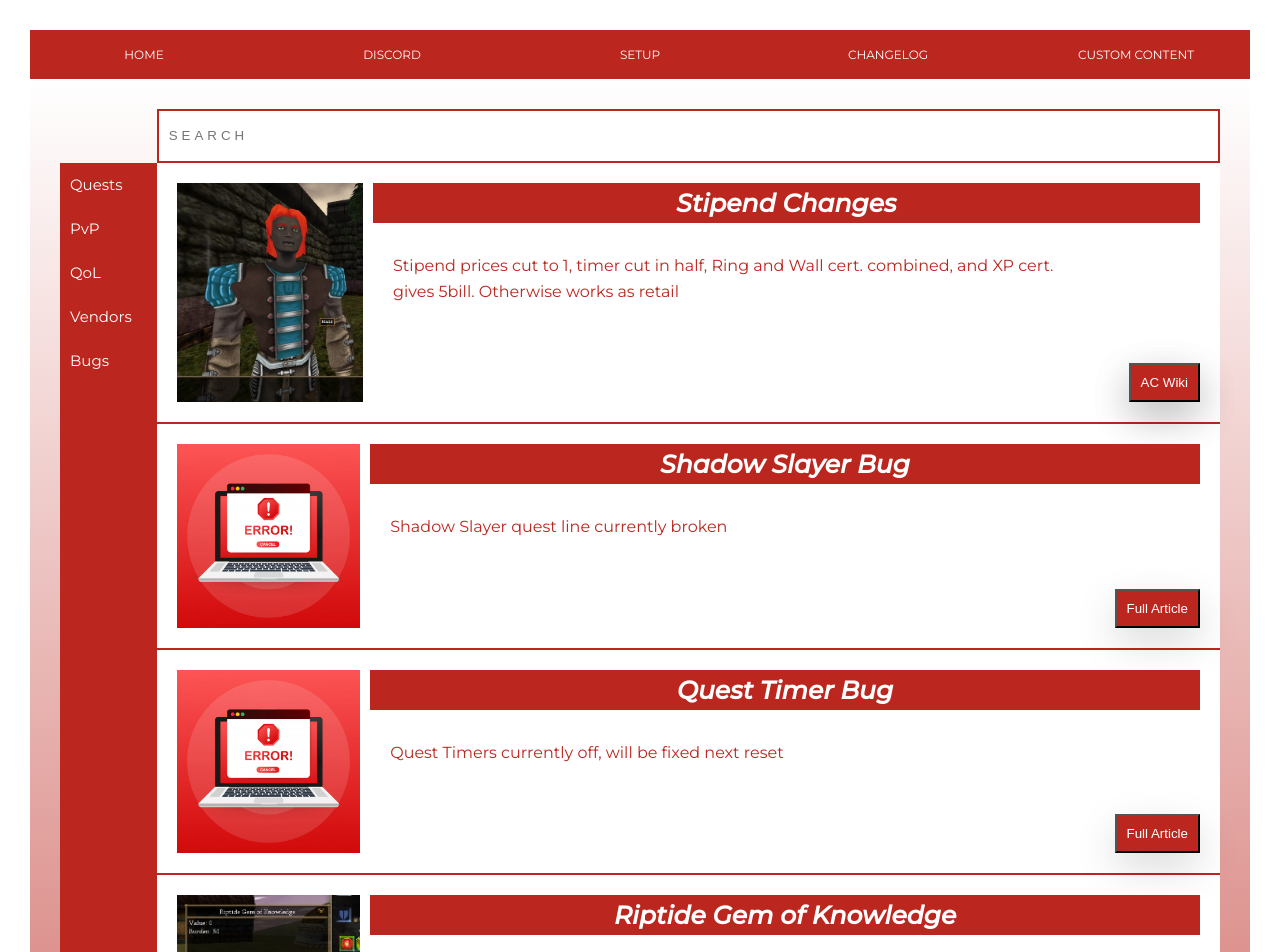
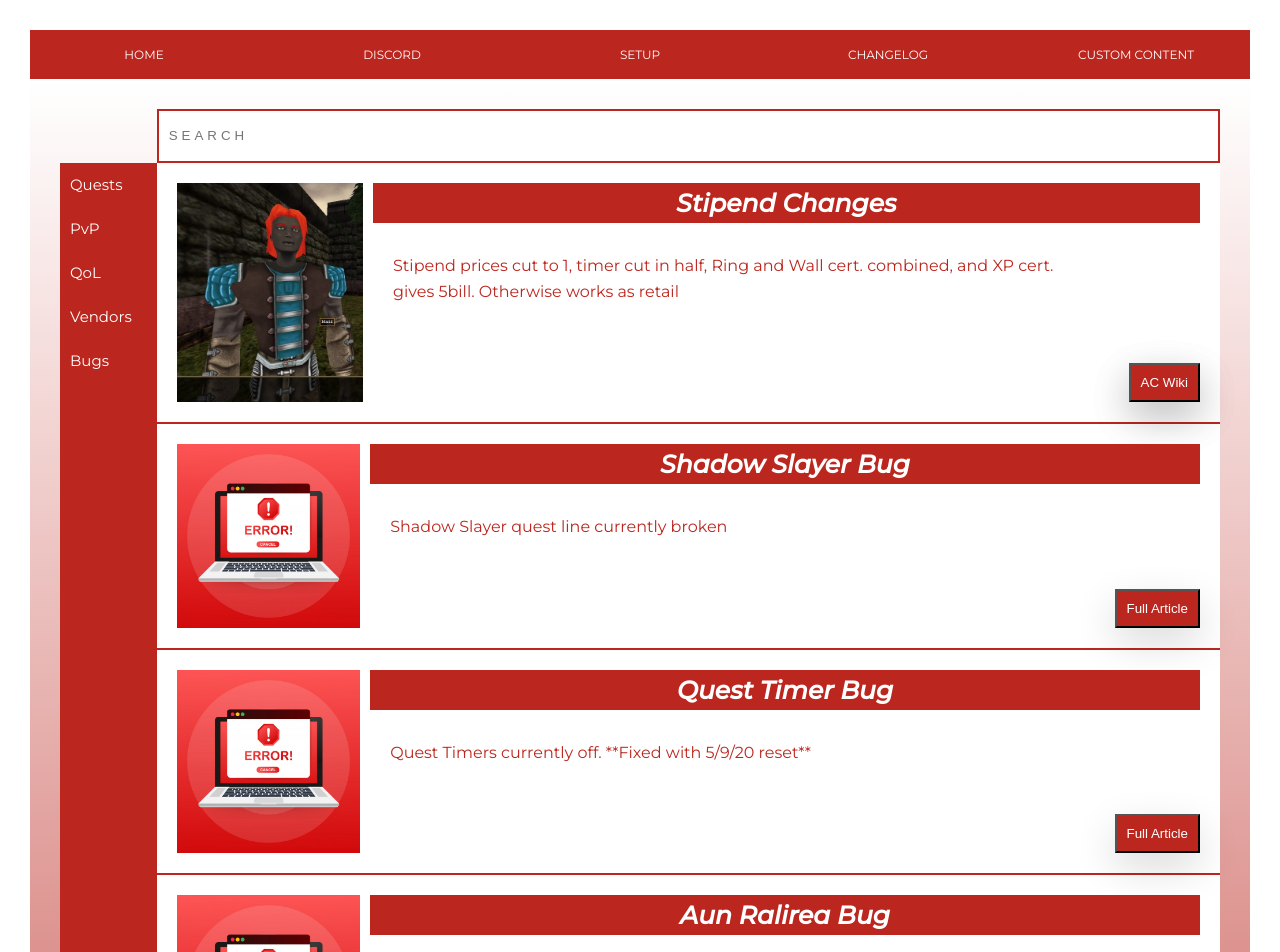
Before and after one commit to Derek42588/riptideSite, a React (Create React App) app: page /wiki in a window 1280 px wide. Shown: the top 952 px of the page. Built offline with nearby package versions, Linux system fonts and the light colour scheme.

Commit message:
bug fixes

```diff
--- a/src/components/Wiki/Wiki.js
+++ b/src/components/Wiki/Wiki.js
@@ -41,10 +41,19 @@ const Wiki = () => {
         key: 'Bugs',
         title: 'Quest Timer Bug',
         summary:
-          'Quest Timers currently off, will be fixed next reset',
+          'Quest Timers currently off.  **Fixed with 5/9/20 reset**',
         thumbnail: 'bugStub',
         outsideFlag: "false",
         tags: 'bug bugs quest timer',
+      },
+    {
+        key: 'Bugs',
+        title: 'Aun Ralirea Bug',
+        summary:
+          'Aun Ralirea currently only respawns after server resets.',
+        thumbnail: 'bugStub',
+        outsideFlag: "false",
+        tags: 'bug bugs ralirea skill credit aun',
       },
     {
       key: 'Riptide Gem',
@@ -314,10 +323,19 @@ const Wiki = () => {
         key: 'Bugs',
         title: 'Quest Timer Bug',
         summary:
-          'Quest Timers currently off, will be fixed next reset',
+          'Quest Timers currently off.  **Fixed with 5/9/20 reset**',
         thumbnail: 'bugStub',
         outsideFlag: "false",
         tags: 'bug bugs quest timer',
+      },
+      {
+        key: 'Bugs',
+        title: 'Aun Ralirea Bug',
+        summary:
+          'Aun Ralirea currently only respawns after server resets.',
+        thumbnail: 'bugStub',
+        outsideFlag: "false",
+        tags: 'bug bugs ralirea skill credit aun',
       },
     {
         key: 'Bugs',
```
